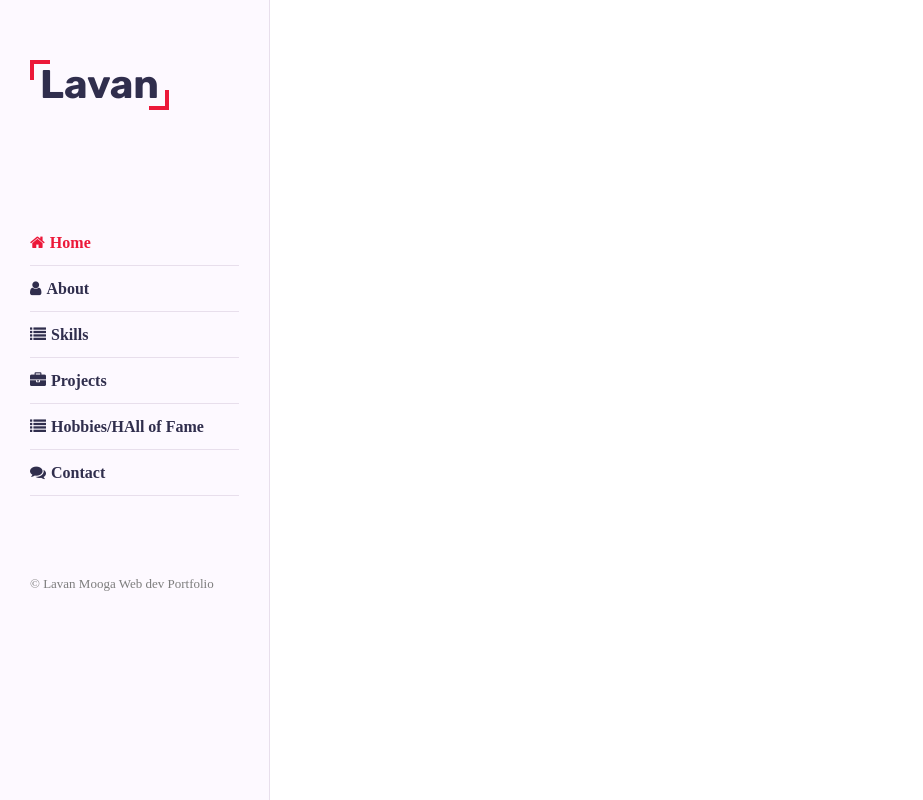
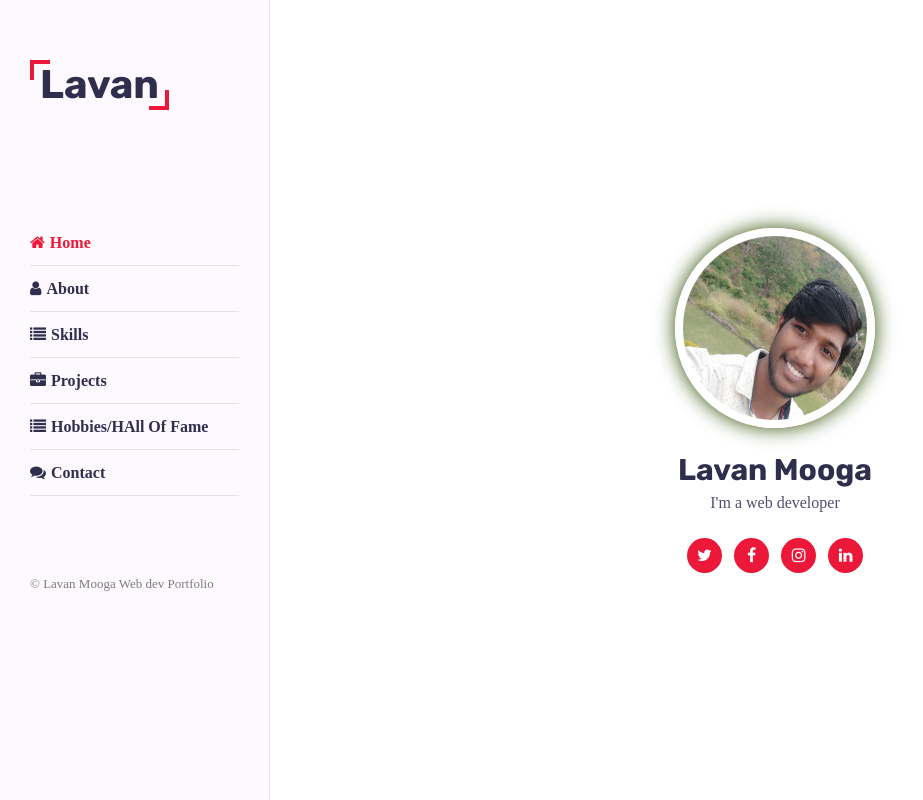
Before and after one commit to LavanMoogagit/Web-Portfolio, a plain HTML site: page index.html in a window 1280 px wide. Shown: the whole page, without its empty margins (0-923 px from the left). Drawn offline with Linux system fonts and the light colour scheme.

Commit message:
Home page completed

```diff
--- a/css/skins/pink.css
+++ b/css/skins/pink.css
@@ -10,3 +10,9 @@
 .aside .nav li a.active {
 	color: #ec1839;
 }
+.aside .nav-toggler span,
+.aside .nav-toggler span::before,
+.aside .nav-toggler span::after,
+.home .intro .social-links a {
+	background-color: #ec1839;
+}
--- a/css/styles.css
+++ b/css/styles.css
@@ -30,9 +30,20 @@
 	background-color: #f2f2fc;
 	min-height: 100vh;
 	display: block;
+	padding: 0 30px;
 }
 .main-content {
 	padding-left: 270px;
+}
+.container {
+	max-width: 1100px;
+	width: 100%;
+	margin: auto;
+	/* background-color: red; */
+}
+.shadow-dark {
+	-webkit-box-shadow: 0 0 20px rgba(48.46, 77, 0.15);
+	box-shadow: 0 0 20px rgba(48.46, 77, 0.15);
 }
 
 /* aside */
@@ -84,6 +95,50 @@
 	margin: 80px 0;
 	padding: 0;
 }
+
+.aside .nav-toggler {
+	height: 40px;
+	width: 40px;
+	border: 1px solid #d4d4e3;
+	cursor: pointer;
+	position: fixed;
+	left: 300px;
+	top: 30px;
+	z-index: 11;
+	border-radius: 5px;
+	background-color: #fdf9ff;
+	/* display: -ms-flexbox;
+	display: flex; */
+	display: none;
+	-ms-flex-align: center;
+	align-items: center;
+	-ms-flex-pack: center;
+	justify-content: center;
+}
+
+.aside .nav-toggler span {
+	height: 2px;
+	width: 16px;
+	display: inline-block;
+	position: relative;
+}
+.aside .nav-toggler span::before {
+	content: '';
+	height: 2px;
+	width: 16px;
+	position: absolute;
+	top: -6px;
+	left: 0;
+}
+.aside .nav-toggler span::after {
+	content: '';
+	height: 2px;
+	width: 18px;
+	position: absolute;
+	top: 6px;
+	left: 0;
+}
+
 .aside .nav li {
 	display: block;
 }
@@ -97,6 +152,7 @@
 	border-bottom: 1px solid #e8dfec;
 	-webkit-transition: all 0.3% ease;
 	transition: all 0.3% ease;
+	text-transform: capitalize;
 }
 .aside .nav li a:not(.active):hover {
 	padding-left: 5px;
@@ -110,3 +166,52 @@
 }
 
 /* Home */
+.home {
+	min-height: 100vh;
+	display: -ms-flexbox;
+	display: flex;
+}
+.home .intro {
+	text-align: center;
+}
+.home .intro img {
+	height: 200px;
+	width: 200px;
+	border-radius: 100px;
+	display: inline-block;
+	border: 8px solid #ffffff;
+}
+.home .intro h1 {
+	font-size: 30px;
+	color: #302e4d;
+	font-family: 'Rubik', sans-serif;
+	font-weight: 700;
+	margin: 20px 0 5px;
+}
+.home .intro p {
+	font-size: 16px;
+	font-weight: 500;
+	margin: 0;
+	line-height: 20px;
+	color: #504e70;
+}
+.home .intro .social-links {
+	margin-top: 25px;
+}
+.home .intro .social-links a {
+	height: 35px;
+	width: 35px;
+	display: inline-block;
+	text-align: center;
+	line-height: 35px;
+	color: #ffffff;
+	margin: 0 4px;
+	border-radius: 50px;
+	text-decoration: none;
+	-webkit-transition: all 0.3% ease;
+	transition: all 0.3% ease;
+}
+.home .intro .social-links a:hover {
+	-webkit-transform: scale(1.1);
+	transform: scale(1.1);
+}
--- a/index.html
+++ b/index.html
@@ -8,7 +8,7 @@
   <link rel="stylesheet" href="css/skins/pink.css" type="text/css">
 </head>
 <body>
-    <!--main contsiner-->
+    <!--main container-->
     <div>
       <!--  aside   -->
       <div class="aside">
@@ -16,7 +16,10 @@
         <div class="logo">
           <a href="#">Lavan</a>
         </div>
-          <div>
+          <!--nav toggler btn-->
+          <div class="nav-toggler">
+            <span>  </span>
+          </div>
             <!-- Nav -->
             <ul class="nav">
               <li><a href="#" class="active"><i class="fa fa-home"></i>Home</a></li>
@@ -32,14 +35,28 @@
             <div class="copyright-text">
               &copy; Lavan Mooga Web dev Portfolio
             </div>
-          </div>
+
         </div>
 
 
       <!--  main content   -->
       <div class="main-content">
-        <section class="home-section">
+        <section class="home">
+        <div class="container">
+          <div class="intro">
+            <img src="images/Lavan.jpg" height="200px" width="200px" alt="profile pic" class="shadow-dark">
+            <h1>Lavan Mooga</h1>
+            <p>I'm a web developer</p>
+            <div class="social-links">
+              <a href="#"><i class="fa fa-twitter"></i></a>
+              <a href="#"><i class="fa fa-facebook"></i></a>
+              <a href="#"><i class="fa fa-instagram"></i></a>
+              <a href="#"><i class="fa fa-linkedin"></i></a>
 
+            </div>
+          </div>
+
+        </div>
 
         </section>
 
```
Also changed, not shown: images/Lavan.jpg (added).
